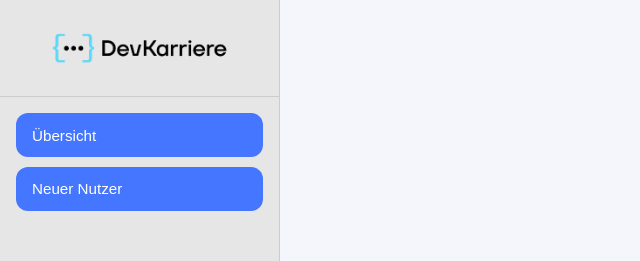
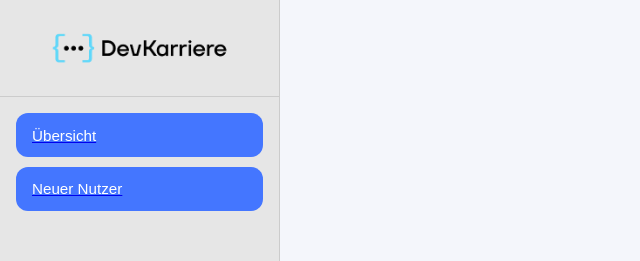
Before and after one commit to MauroJ13/nutzerverwaltung, a React (Vite) app: page / in a window 1280 px wide. Shown: the top 261 px of the page, without its empty margins (0-640 px from the left). Built offline with nearby package versions, Linux system fonts and the light colour scheme.

Commit message:
sidebar logo

```diff
--- a/src/components/sidebar/Sidebar.scss
+++ b/src/components/sidebar/Sidebar.scss
@@ -18,9 +18,15 @@
 }
 
 .sidebar-header-image {
-  max-width: 80%;
+  width: 80%;
   max-height: 100%;
   object-fit: contain;
+}
+
+.sidebar-header-fallback {
+  font-weight: bold;
+  font-size: 1.1rem;
+  color: $primary;
 }
 
 .sidebar-body {
@@ -28,11 +34,6 @@
   display: flex;
   flex-direction: column;
   gap: 0.6rem;
-}
-
-.sidebar-link {
-  text-decoration: none;
-  display: block;
 }
 
 .sidebar-item {
```
